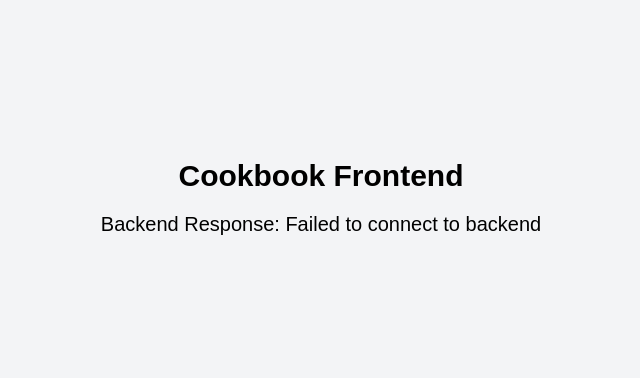
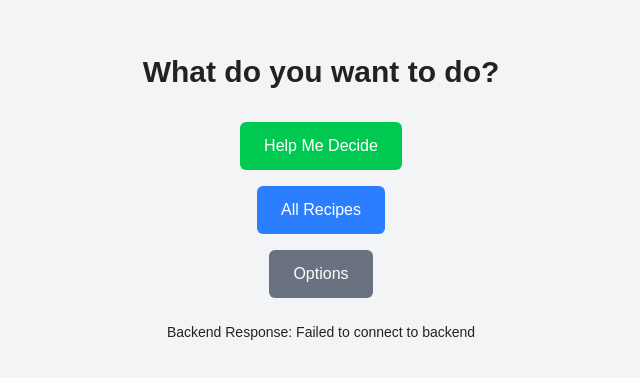
Before and after one commit to marvinalnashi/cookbook-frontend, a Next.js app: page / in a window 1280 px wide. Shown: the part 202-580 px from the top of the page, without its empty margins (319-959 px from the left). Built offline with nearby package versions, Linux system fonts and the light colour scheme; no server answers.

Commit message:
Use new App Router instead of Pages Router

```diff
--- a/src/app/page.tsx
+++ b/src/app/page.tsx
@@ -1,5 +1,6 @@
 "use client";
 
+import Link from "next/link";
 import { useEffect, useState } from "react";
 import axios from "axios";
 
@@ -11,7 +12,6 @@ export default function Home() {
     useEffect(() => {
         const fetchData = async () => {
             try {
-        console.log("Fetching from:", `${API_URL}/ping`);
                 const res = await axios.get(`${API_URL}/ping`);
                 setResponse(res.data.message);
             } catch (error) {
@@ -19,14 +19,17 @@ export default function Home() {
                 setResponse("Failed to connect to backend");
             }
         };
-
         fetchData();
     }, []);
 
     return (
-      <div className="flex flex-col items-center justify-center min-h-screen bg-gray-100 text-black">
-        <h1 className="text-3xl font-bold">Cookbook Frontend</h1>
-        <p className="mt-4 text-xl">{response ? `Backend Response: ${response}` : "Connecting..."}</p>
+        <div className="flex flex-col items-center justify-center min-h-screen bg-gray-100 p-6">
+            <h1 className="text-3xl font-bold mb-6">What do you want to do?</h1>
+            <Link href="/src/app/help-me-decide" className="px-6 py-3 bg-green-500 text-white rounded-md m-2">Help Me Decide</Link>
+            <Link href="/src/app/recipes" className="px-6 py-3 bg-blue-500 text-white rounded-md m-2">All Recipes</Link>
+            <Link href="/src/app/options" className="px-6 py-3 bg-gray-500 text-white rounded-md m-2">Options</Link>
+            {/*Tests the communication between the backend and the frontend*/}
+            <p className="text-sm mt-4">Backend Response: {response}</p>
         </div>
     );
 }
--- a/src/pages/index.tsx
+++ /dev/null
@@ -1,33 +0,0 @@
-import Link from "next/link";
-import { useEffect, useState } from "react";
-import axios from "axios";
-
-const API_URL = process.env.NEXT_PUBLIC_BACKEND_URL || "https://little-chefs-cookbook-production.up.railway.app";
-
-export default function Home() {
-    const [response, setResponse] = useState<string | null>(null);
-
-    useEffect(() => {
-        const fetchData = async () => {
-            try {
-                const res = await axios.get(`${API_URL}/ping`);
-                setResponse(res.data.message);
-            } catch (error) {
-                console.error("API Fetch Error:", error);
-                setResponse("Failed to connect to backend");
-            }
-        };
-        fetchData();
-    }, []);
-
-    return (
-        <div className="flex flex-col items-center justify-center min-h-screen bg-gray-100 p-6">
-            <h1 className="text-3xl font-bold mb-6">What do you want to do?</h1>
-            <Link href="/help-me-decide" className="px-6 py-3 bg-green-500 text-white rounded-md m-2">Help Me Decide</Link>
-            <Link href="/recipes" className="px-6 py-3 bg-blue-500 text-white rounded-md m-2">All Recipes</Link>
-            <Link href="/options" className="px-6 py-3 bg-gray-500 text-white rounded-md m-2">Options</Link>
-            {/*Tests the communication between the backend and the frontend*/}
-            <p className="text-sm mt-4">Backend Response: {response}</p>
-        </div>
-    );
-}
```
Also changed, not shown: src/app/add-recipe.tsx (renamed from src/pages/add-recipe.tsx), src/app/help-me-decide.tsx (renamed from src/pages/help-me-decide.tsx), src/app/options.tsx (renamed from src/pages/options.tsx), src/app/recipes.tsx (renamed from src/pages/recipes.tsx). Lines whose indentation alone changed are shown as unchanged.
